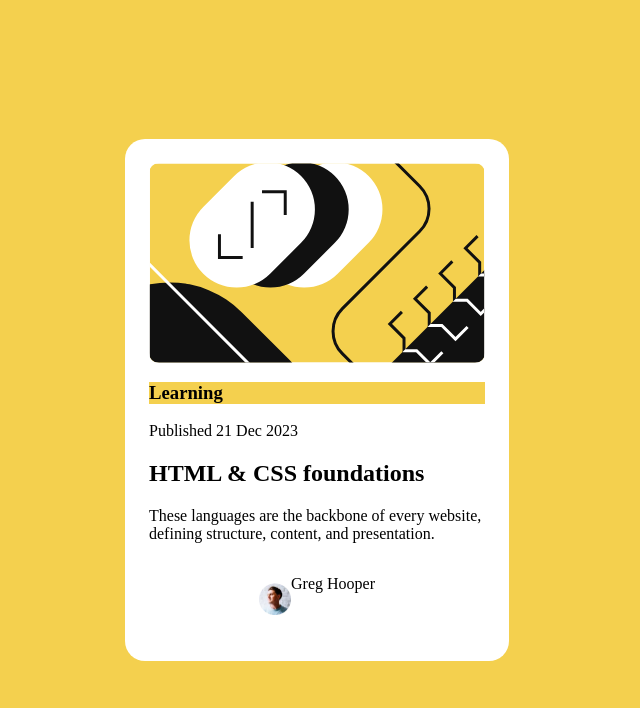
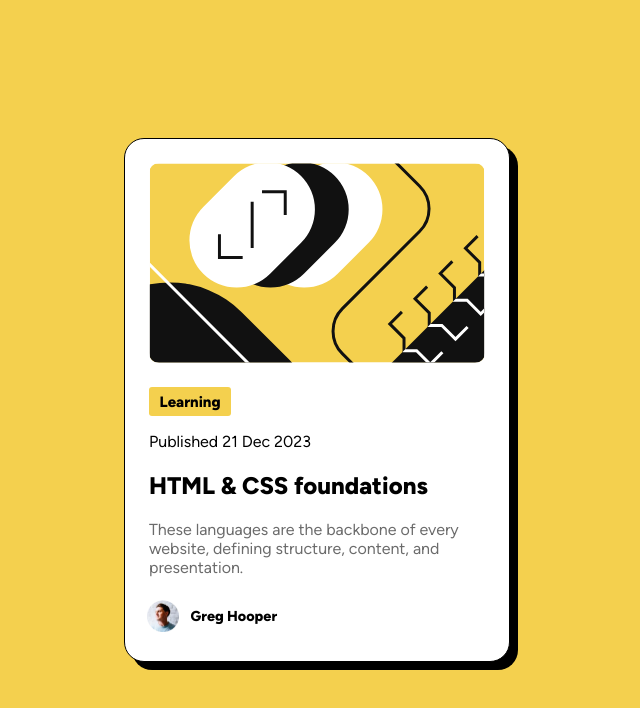
Before and after one commit to mikelarras/blog-post-preview-card, a plain HTML site: page index.html in a window 1280 px wide. Shown: the whole page, without its empty margins (323-963 px from the left). Drawn offline with Linux system fonts and the light colour scheme.

Commit message:
last fixes

```diff
--- a/index.html
+++ b/index.html
@@ -11,17 +11,17 @@
 </head>
 <body>
   <div class="post-card">
-    <img src="./assets/images/illustration-article.svg" alt="theme-decoration-image">
+    <img class="main-image" src="./assets/images/illustration-article.svg" alt="theme-decoration-image">
     <div class="content">
       <div class="category">
         <h3>Learning</h3>
       </div>
       <p>Published 21 Dec 2023</p>
       <h2>HTML & CSS foundations</h2>
-      <p>These languages are the backbone of every website, defining structure, content, and presentation.</p>
+      <p class="main-text">These languages are the backbone of every website, defining structure, content, and presentation.</p>
     </div>
     <div class="user-info">
-      <img src="./assets/images/image-avatar.webp" alt="User avatar">
+      <img class="avatar" src="./assets/images/image-avatar.webp" alt="User avatar">
       <p>Greg Hooper</p>
     </div>
   </div>
--- a/styles.css
+++ b/styles.css
@@ -5,8 +5,17 @@
   --white: #FFFFFF;
 }
 
+@font-face {
+  font-family: 'FigTree';
+  src: url('/assets/fonts/Figtree-VariableFont_wght.ttf') format('truetype');
+  font-weight: 100 900;
+  font-stretch: 75% 125%;
+  font-style: normal;
+}
+
 
 body {
+    font-family: 'FigTree', sans-serif;
     margin: 0;
     padding: 0;
     height: 100vh;
@@ -24,9 +33,11 @@ body {
     display: flex;
     flex-direction: column;
     align-items: center;
+    border: 1px solid black;
+    box-shadow: 8px 8px;
 }
 
-.post-card img {
+.main-image {
     width: 336px;
     height: 200px;
     border-radius: 10px;
@@ -36,19 +47,54 @@ body {
 .content {
     padding-left: 24px;
     padding-right: 24px;
+    padding-top: 24px;
 }
 
 .category {
     background-color: var(--yellow);
+    border-radius: 3px;
     margin: 0;
-    padding: 0px;
+    width: 82px;
+    height: 29px;
+    font-size: 0.8em;
+    display: flex;
+    justify-content: center;
+    align-items: center;
+}
+
+.category h3 {
+    font-weight: 800;
+}
+
+.content p {
+    font-weight: 400;
+}
+
+.content h2 {
+    font-weight: 800;
+}
+
+.content h2:hover {
+    color: var(--yellow);
+    cursor: pointer;
+}
+
+.main-text {
+    color: var(--gray-light);
+    font-weight: 100;
 }
 
 .user-info {
     display: flex;
+    align-items: center;
+    gap: 12px;
+    width: 95%;
+    padding-left: 24px;
+    font-weight: 800;
+    font-size: 0.9em;
 }
 
-.user-info img {
-    height: 32px;
-    width: 32px;
+.avatar {
+  width: 32px;
+  height: 32px;
 }
```
Also changed, not shown: package-lock.json (added).
